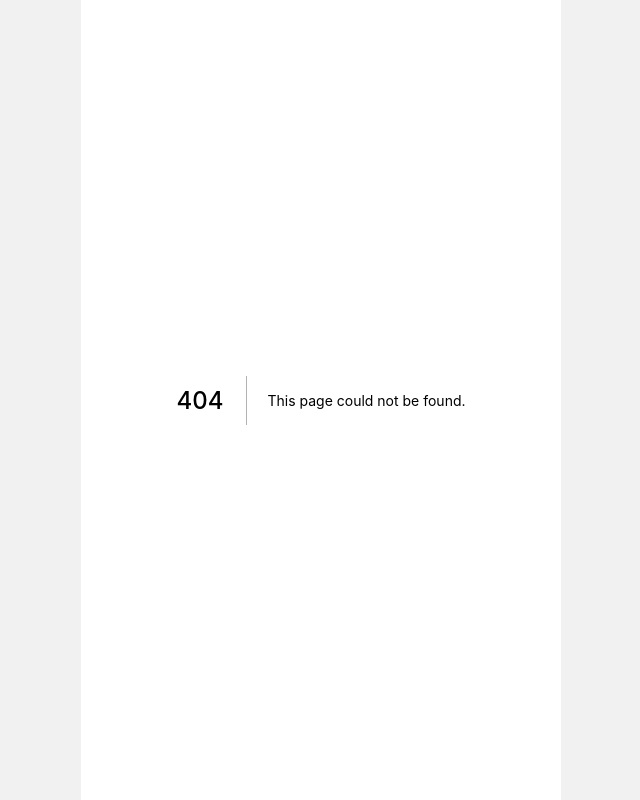
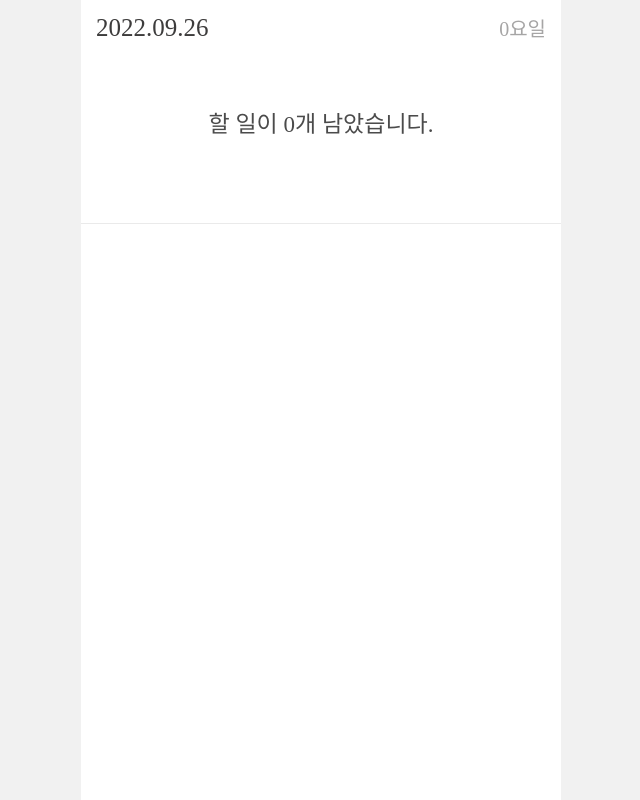
Before and after one commit to ShinjungOh/2022-todolist-challenge, a Next.js app in the folder 2022-09-23/: page /todolist in a window 1280 px wide. Before the commit this address had no page. Shown: the whole page, without its empty margins (319-959 px from the left). Built offline with nearby package versions, Linux system fonts and the light colour scheme.

Commit message:
[ADD] 5th: TodoHeader UI 구현

```diff
--- /dev/null
+++ b/2022-09-23/pages/todolist.tsx
@@ -0,0 +1,9 @@
+import React from 'react';
+
+import { TodoHeader } from '@components/todo';
+
+const Todolist = () => (
+  <TodoHeader />
+);
+
+export default Todolist;
--- /dev/null
+++ b/2022-09-23/ui/components/todo/Header.tsx
@@ -0,0 +1,50 @@
+import React from 'react';
+import styled from 'styled-components';
+
+const Header = () => (
+  <Container>
+    <DayContainer>
+      <Today>2022.09.26</Today>
+      <DayName>0요일</DayName>
+    </DayContainer>
+    <UndoneTodoLength>할 일이 0개 남았습니다.</UndoneTodoLength>
+  </Container>
+);
+
+export default Header;
+
+const Container = styled.div`
+  width: 100%;
+  height: 28%;
+  border-bottom: 1.5px solid #eaeaea;
+`;
+
+const DayContainer = styled.div`
+  display: flex;
+  flex-direction: row;
+  justify-content: space-between;
+  align-items: center;
+  padding: 13px 15px;
+`;
+
+const Today = styled.div`
+  font-size: 25px;
+  color: #3d3c3c;
+`;
+
+const DayName = styled.div`
+  font-size: 20px;
+  color: #a6a5a5;
+`;
+
+const UndoneTodoLength = styled.div`
+  width: 100%;
+  height: 60%;
+  padding: 10px 10px;
+  display: flex;
+  flex-direction: column;
+  justify-content: center;
+  align-items: center;
+  font-size: 23px;
+  color: #4b4b4b;
+`;
--- /dev/null
+++ b/2022-09-23/ui/components/todo/index.ts
@@ -0,0 +1 @@
+export { default as TodoHeader } from '@components/todo/Header';
```
